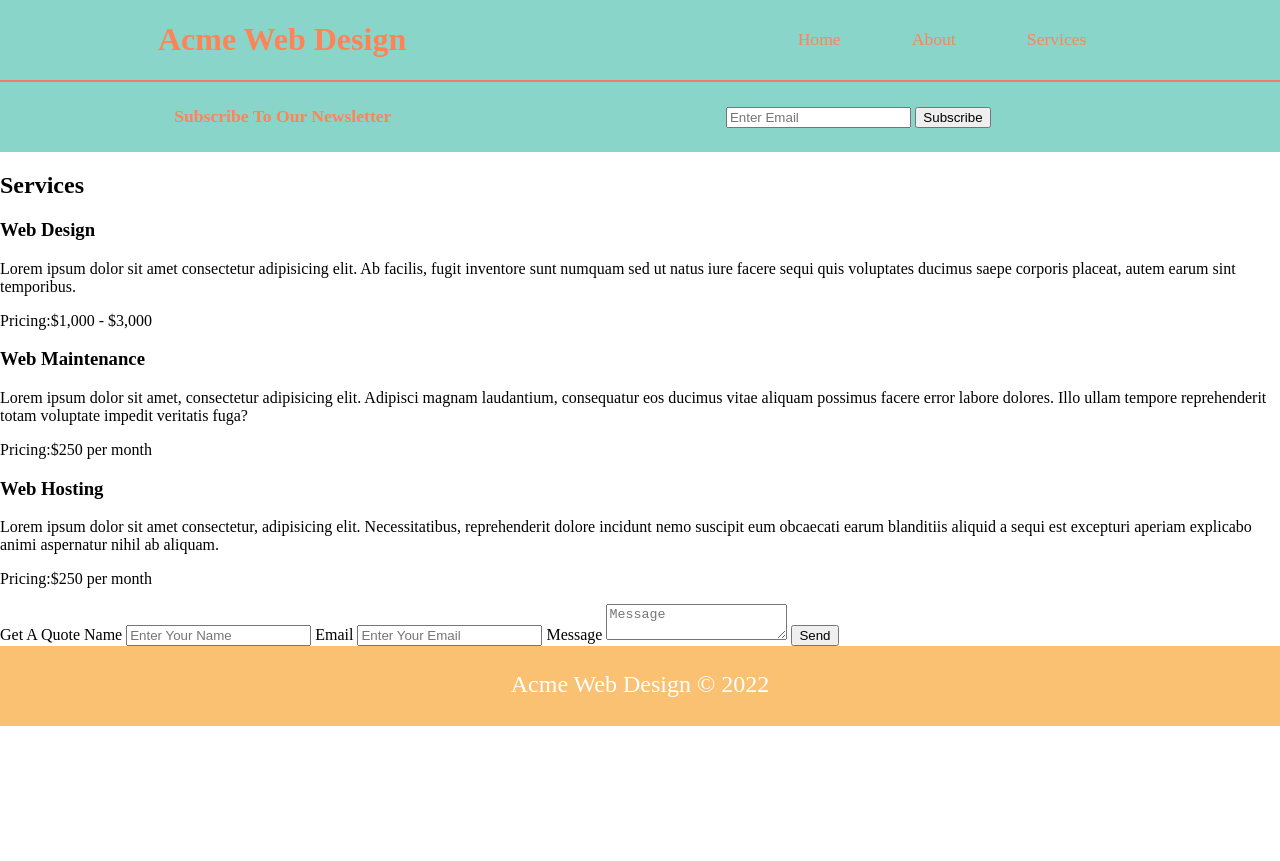
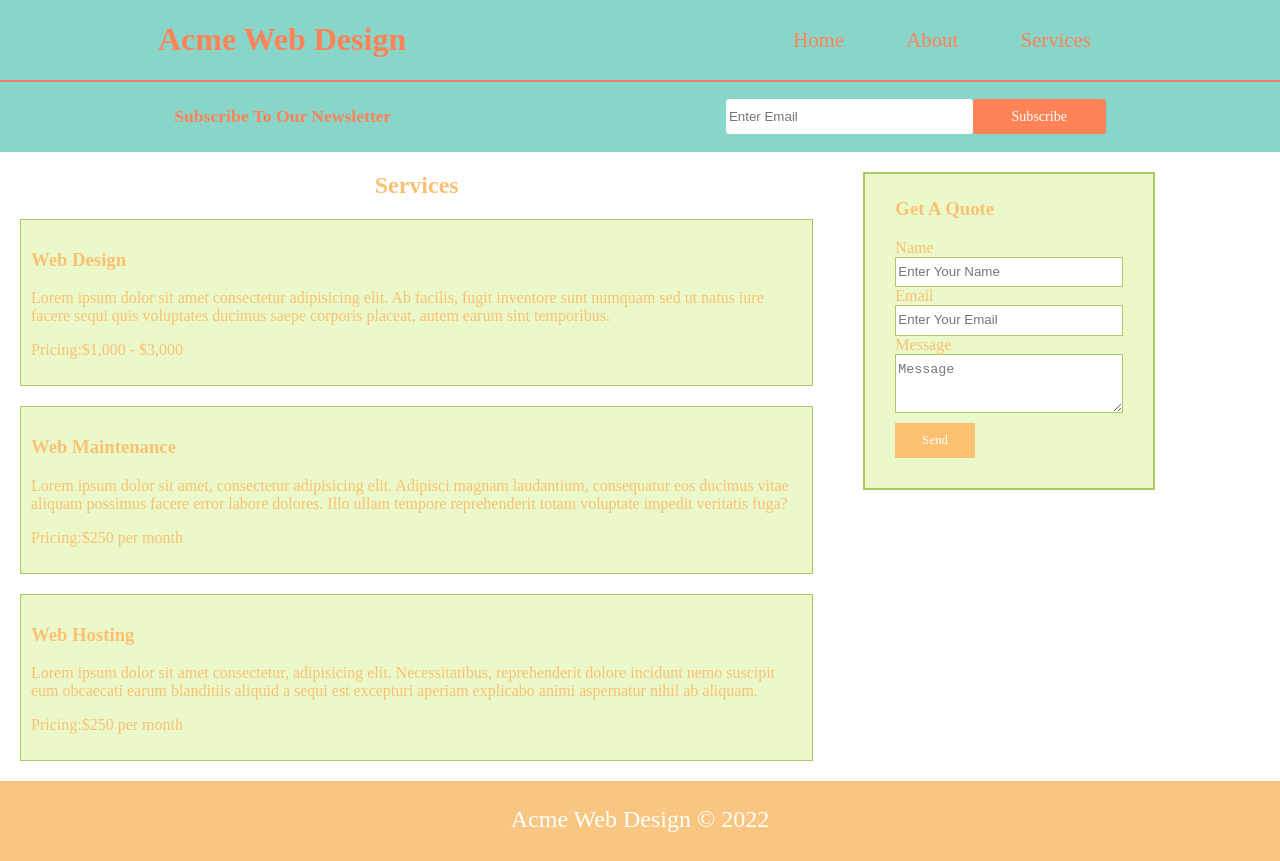
Before and after one commit to Aya333/Acme, a plain HTML site: page services.html in a window 1280 px wide. Before the commit the page ends 800 px from the top, so only its background shows below. Drawn offline with Linux system fonts and the light colour scheme; a web font is replaced by a local one.

Commit message:
Done styling the three pages using pure html & css

```diff
--- a/css/styles.css
+++ b/css/styles.css
@@ -15,6 +15,7 @@ body {
   justify-content: space-around;
   align-items: center;
   background-color: #89d5c9;
+  /* color: hsla(16, 100%, 67%, 0.8); */
   color: #ff8357;
 }
 .header-div ul {
@@ -27,11 +28,12 @@ body {
 }
 .header-div ul li a {
   text-decoration: none;
-  font-size: 1.1em;
+  font-size: 1.3em;
   font-family: "Tiro Gurmukhi", serif;
 }
 
 a:link {
+  /* color: hsla(16, 100%, 67%, 0.9); */
   color: #ff8357;
 }
 a:hover {
@@ -68,6 +70,7 @@ a:active {
   justify-content: space-around;
   align-items: center;
   background-color: #89d5c9;
+  /* color: hsla(16, 100%, 67%, 0.8); */
   color: #ff8357;
   font-size: 1.1em;
   font-family: "Tiro Gurmukhi", serif;
@@ -88,6 +91,7 @@ a:active {
   float: right;
   width: 35%;
   height: 35px;
+  /* background-color: hsla(16, 100%, 67%, 0.8); */
   background-color: #ff8357;
   font-family: "Tiro Gurmukhi", serif;
   font-size: 0.8em;
@@ -117,6 +121,7 @@ a:active {
   width: 80%;
   font-family: "Tiro Gurmukhi", serif;
   font-size: 0.9em;
+  /* color: hsla(16, 100%, 67%, 0.8); */
   color: #ff8357;
   line-height: 1.5;
   padding: 7px;
@@ -152,6 +157,7 @@ a:active {
   height: auto;
   margin: auto 30px;
   padding: 20px;
+  /* color: hsla(16, 100%, 67%, 0.9); */
   color: #ff8357;
   line-height: 1.5;
 }
@@ -162,6 +168,7 @@ a:active {
   align-items: flex-start;
   width: 70%;
   height: auto;
+  /* background-color: hsla(16, 100%, 67%, 0.8); */
   background-color: #ff8357;
   color: white;
   margin: auto 30px;
@@ -170,7 +177,9 @@ a:active {
 
 .last {
   display: flex;
+  /* background-color: hsla(16, 100%, 67%, 0.8); */
   background-color: #ff8357;
+
   color: white;
   width: 80%;
   height: auto;
@@ -180,12 +189,88 @@ a:active {
 }
 
 /* ---------------------------------------------------------------------- */
+.container {
+  display: grid;
+  grid-template-columns: 2fr 1fr;
+  grid-template-rows: auto;
+  grid-column-gap: 30px;
+}
+/* .div-container {
+  border: 3px solid #adc965;
+} */
+.div-container h2 {
+  text-align: center;
+  font-family: "Joan", serif;
+  font-weight: bold;
+  color: #fac172;
+}
+.form-div h3 {
+  text-align: left;
+  font-family: "Joan", serif;
+  font-weight: bold;
+  color: #fac172;
+}
+.form-div form {
+  border: 2px solid #adc965;
+  display: flex;
+  flex-direction: column;
+  justify-content: center;
+  align-items: flex-start;
+  width: 70%;
+  height: auto;
+  padding: 5px 30px 30px;
+  margin-top: 20px;
+  /* background-color: hsla(171, 48%, 69%, 0.2); */
+  background-color: hsla(77, 77%, 70%, 0.4);
+}
+.form-div input,
+textarea {
+  line-height: 2;
+  padding: 10px auto;
+  width: 100%;
+  height: auto;
+  border: 1px solid #adc965;
+}
+.form-div label {
+  color: #fac172;
+}
+.form-div input[type="button"] {
+  width: 35%;
+  height: 35px;
+  background-color: #fac172;
+  font-family: "Tiro Gurmukhi", serif;
+  font-size: 0.8em;
+  color: white;
+  border-style: none;
+  margin-top: 10px;
+}
+.services {
+  border: 1px solid #adc965;
+  /* background-color: hsla(77, 70%, 70%, 0.4) ; */
+  background-color: hsla(77, 77%, 70%, 0.4);
+  /* background-color: hsla(171, 48%, 69%, 0.2); */
+  /* background-color: hsla(35, 78%, 79%, 0.2); */
+  margin: 20px;
+  padding: 10px;
+  color: #fac172;
+}
+.services p {
+  font-family: "Tiro Gurmukhi", serif;
+  font-size: 1em;
+}
+.services h3 {
+  font-family: "Joan", serif;
+  font-weight: bold;
+}
+/* ---------------------------------------------------------------------- */
 
 footer {
   width: 100%;
   height: 80px;
-  background-color: #fac172;
+  background-color: #f8c680;
   color: white;
+  /* background-color: #adc965;
+  color: #fac172; */
   font-size: 1.5em;
   font-family: "Joan", serif;
   text-align: center;
--- a/services.html
+++ b/services.html
@@ -13,9 +13,9 @@
       <h1>Acme Web Design</h1>
       <nav>
         <ul>
-         <li><a href="#">Home</a></li>
+         <li><a href="index.html">Home</a></li>
          <li><a href="about.html">About</a></li>
-         <li><a href="services.html"">Services</a></li>
+         <li><a href="#"">Services</a></li>
         </ul>
       </nav>
     </div>
@@ -24,36 +24,39 @@
       <div class="middle-main">
         <p>Subscribe To Our Newsletter</p>
         <form>
-         <input type="email" placeholder="Enter Email">
-         <input type="button" value="Subscribe">
+         <input type="email" placeholder="Enter Email" class="text">
+         <input type="button" value="Subscribe" class="button">
         </form>
       </div>
-      <div>
-        <h2>Services</h2>
-        <div>
+      <div class="container">
+        <div class="div-container">
+          <h2>Services</h2>
+        <div class="services">
         <h3>Web Design</h3>
         <p>Lorem ipsum dolor sit amet consectetur adipisicing elit. Ab facilis, fugit inventore sunt numquam sed ut natus iure facere sequi quis voluptates ducimus saepe corporis placeat, autem earum sint temporibus.</p>
         <p>Pricing:$1,000 - $3,000</p>
         </div>
-        <div>
+        <div class="services">
           <h3>Web Maintenance</h3>
           <p>Lorem ipsum dolor sit amet, consectetur adipisicing elit. Adipisci magnam laudantium, consequatur eos ducimus vitae aliquam possimus facere error labore dolores. Illo ullam tempore reprehenderit totam voluptate impedit veritatis fuga?</p>
           <p>Pricing:$250 per month</p>
         </div>
-        <div>
+        <div class="services">
           <h3>Web Hosting</h3>
           <p>Lorem ipsum dolor sit amet consectetur, adipisicing elit. Necessitatibus, reprehenderit dolore incidunt nemo suscipit eum obcaecati earum blanditiis aliquid a sequi est excepturi aperiam explicabo animi aspernatur nihil ab aliquam.</p>
           <p>Pricing:$250 per month</p>
         </div>
-        <div>
-          <form> Get A Quote
+      </div>
+        <div class="form-div">
+          <form>
+            <h3>Get A Quote</h3>
             <label for="name">Name</label>
             <input type="text" name="name" placeholder="Enter Your Name">
             <label for="email">Email</label>
             <input type="email" name="email" placeholder="Enter Your Email">
             <label for="message">Message</label>
             <textarea name="message" placeholder="Message"></textarea>
-            <input type="button" value="Send">
+            <input type="button" value="Send" name="button">
           </form>
         </div>
       </div>
```
